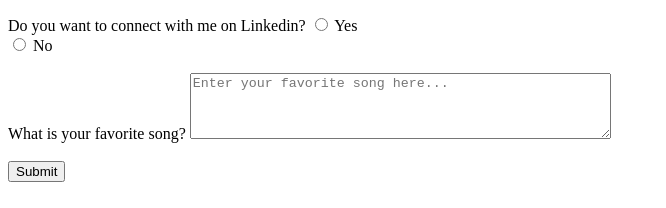
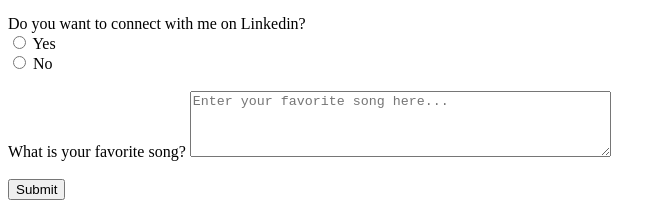
Before and after one commit to nelaxmin-su/ist263, a plain HTML site: page lab04/Contact.html in a window 1280 px wide. Shown: the part 799-1007 px from the top of the page, without its empty margins (0-666 px from the left). Drawn offline with Linux system fonts and the light colour scheme.

Commit message:
updatelab04

```diff
--- a/lab04/Contact.html
+++ b/lab04/Contact.html
@@ -35,7 +35,7 @@
             <label for="name">Name:</label><br>
             <input type="text" id="name" name="name" required><br><br>
 
-            <label>Do you want to connect with me on Linkedin?</label>
+            <label>Do you want to connect with me on Linkedin?</label><br>
             <input type="radio" id="yes" name = "yes" value ="yes">
             <label for = "yes">Yes</label><br>
             <input type="radio" id="no" name = "no" value ="no">
```
